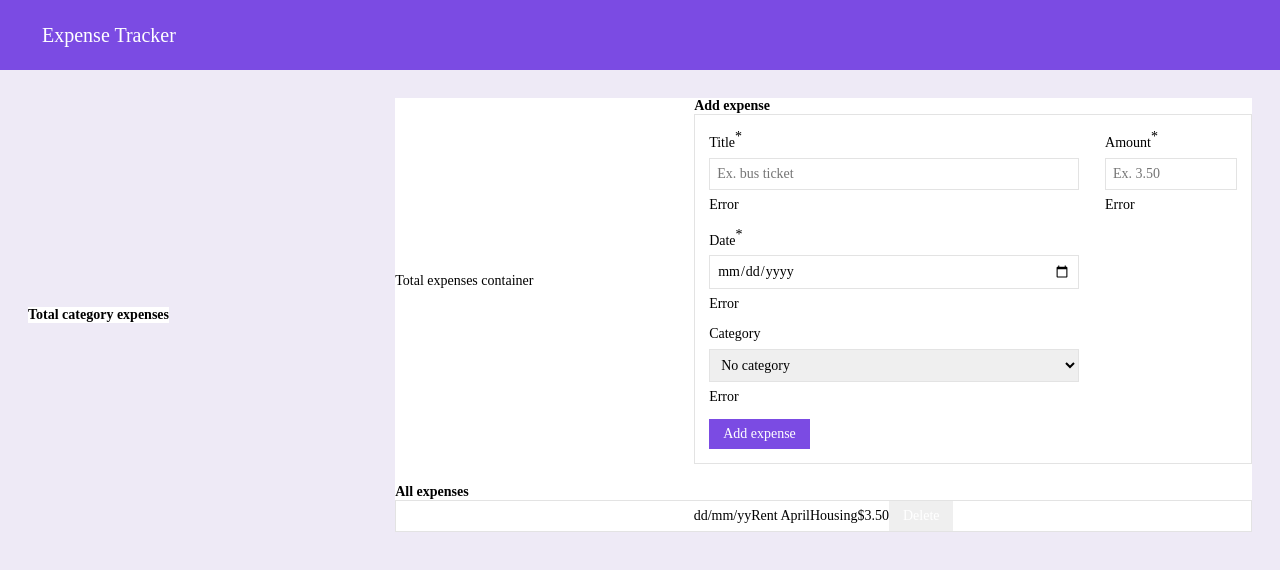
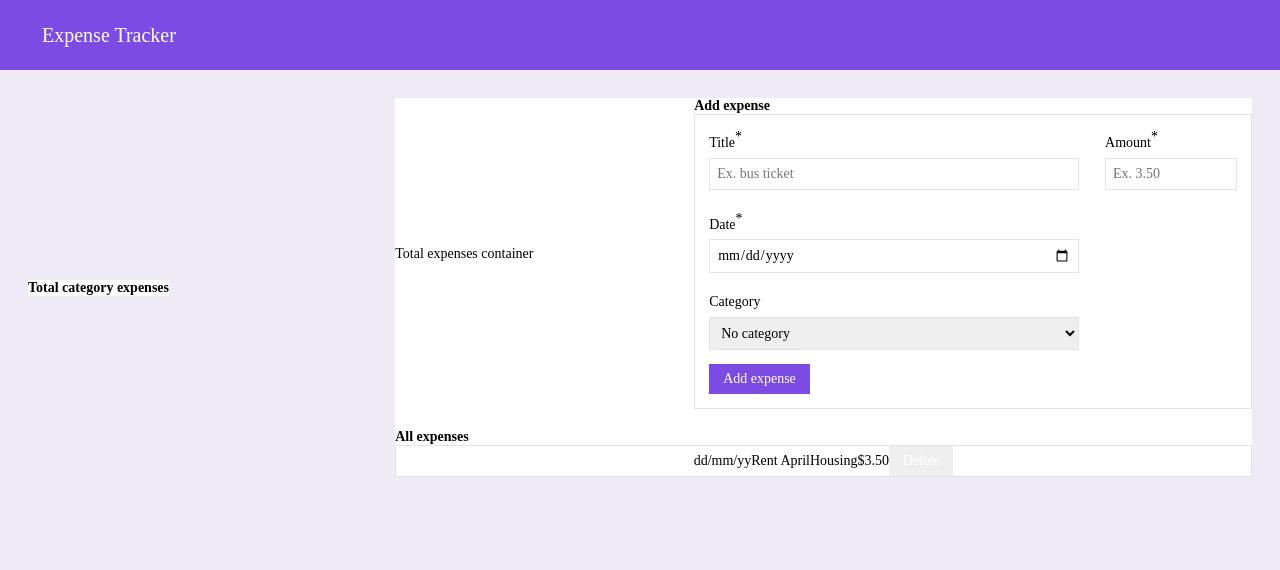
Before and after one commit to jenny-berggreen/240412_assignment_expenseTracker, a React (Vite) app: page / in a window 1280 px wide. Shown: the top 570 px of the page. Built offline with nearby package versions, Linux system fonts and the light colour scheme.

Commit message:
Add validation functionality

```diff
--- a/src/components/expenseForm.jsx
+++ b/src/components/expenseForm.jsx
@@ -8,7 +8,7 @@ const ExpenseForm = () => {
 		title: '',
 		amount: '',
 		date: '',
-		category: ''
+		category: '-'
 	});
 
   // errors object
@@ -18,41 +18,92 @@ const ExpenseForm = () => {
 		dateError: ''
 	});
 
+  let validated = false;
+
+  // validation function
+  const validateForm = () => {
+    const clonedErrors = {...errors};
+
+    if(!expenseData.title.trim()) { // if empty
+			clonedErrors.titleError = 'Title is required!';
+		} else if(expenseData.title.length > 20) {
+			clonedErrors.titleError = 'Max. 20 characters!';
+		}
+
+    if(!expenseData.amount.trim()) { // if empty
+			clonedErrors.amountError = 'Amount is required!';
+		} else if(expenseData.amount.length > 5) {
+			clonedErrors.amountError = 'Max. 5 characters!';
+		}
+
+    if(!expenseData.date.trim()) { // if empty
+			clonedErrors.dateError = 'Date is required!';
+		}
+
+    setErrors(clonedErrors); // update errors state
+
+    if (!clonedErrors.titleError && !clonedErrors.amountError && !clonedErrors.dateError) {
+      validated = true;
+    }
+  }
+
+  // store data
+	const handleChange = (e) => {
+		const {name, value} = e.target; // access name and value
+
+		setErrors((prevErrors) => ({...prevErrors, [`${name}Error`]: ''}))
+
+    setExpenseData((prev) => ({
+      ...prev,
+      [name]: name === 'category' ? (value === '' ? '-' : value) : value,
+    }));
+	}
+
+  // handle submit
+	const handleSubmit = (e) => {
+		e.preventDefault();
+
+		validateForm();
+
+    if (validated) {
+      console.log(expenseData);
+    }
+	}
+
   return (
     <>
-    <form className={`${formStyles.expense_form} ${styles.flex}`}>
+    <form className={`${formStyles.expense_form} ${styles.flex}`} onSubmit={handleSubmit}>
       <fieldset className={`${formStyles.expense_form_container} ${styles.flex} ${styles.flex_column}`}>
 
         <section className={`${formStyles.form_section} ${styles.flex} ${styles.flex_row}`}>
           <div className={`${formStyles.input_group} ${formStyles.input_group__title} ${styles.flex} ${styles.flex_column}`}>
             <label htmlFor="title">Title<sup>*</sup></label>
-						<input type="text" name='title' placeholder='Ex. bus ticket' className={`${formStyles.input_element}`} />
-						<p>Error</p>
+						<input type="text" name='title' placeholder='Ex. bus ticket' className={`${formStyles.input_element}`} onChange={handleChange} />
+						<p>{errors.titleError}</p>
           </div>
           <div className={`${formStyles.input_group} ${formStyles.input_group__amount} ${styles.flex} ${styles.flex_column}`}>
             <label htmlFor="amount">Amount<sup>*</sup></label>
-						<input type="text" name='amount' placeholder='Ex. 3.50' className={`${formStyles.input_element}`} />
-						<p>Error</p>
+						<input type="number" name='amount' placeholder='Ex. 3.50' className={`${formStyles.input_element}`} onChange={handleChange} />
+						<p>{errors.amountError}</p>
           </div>
         </section>
 
         <div className={`${formStyles.input_group} ${formStyles.input_group__date} ${styles.flex} ${styles.flex_column}`}>
             <label htmlFor="date">Date<sup>*</sup></label>
-						<input type="date" name='date' className={`${formStyles.input_element}`} />
-						<p>Error</p>
+						<input type="date" name='date' className={`${formStyles.input_element}`} onChange={handleChange} />
+						<p>{errors.dateError}</p>
         </div>
 
         <div className={`${formStyles.input_group} ${formStyles.input_group__category} ${styles.flex} ${styles.flex_column}`}>
             <label htmlFor="category">Category</label>
-						<select name="category" className={`${formStyles.input_element}`}>
-              <option value="noCategory">No category</option>
+						<select name="category" className={`${formStyles.input_element}`} onChange={handleChange}>
+              <option value="">No category</option>
               <option value="housing">Housing</option>
               <option value="groceries">Groceries</option>
               <option value="transportation">Transportation</option>
               <option value="clothes">Clothes</option>
               <option value="other">Other</option>
             </select>
-						<p>Error</p>
           </div>
 
         <button className={`${formStyles.submit_button} ${styles.flex}`}>Add expense</button>
```
